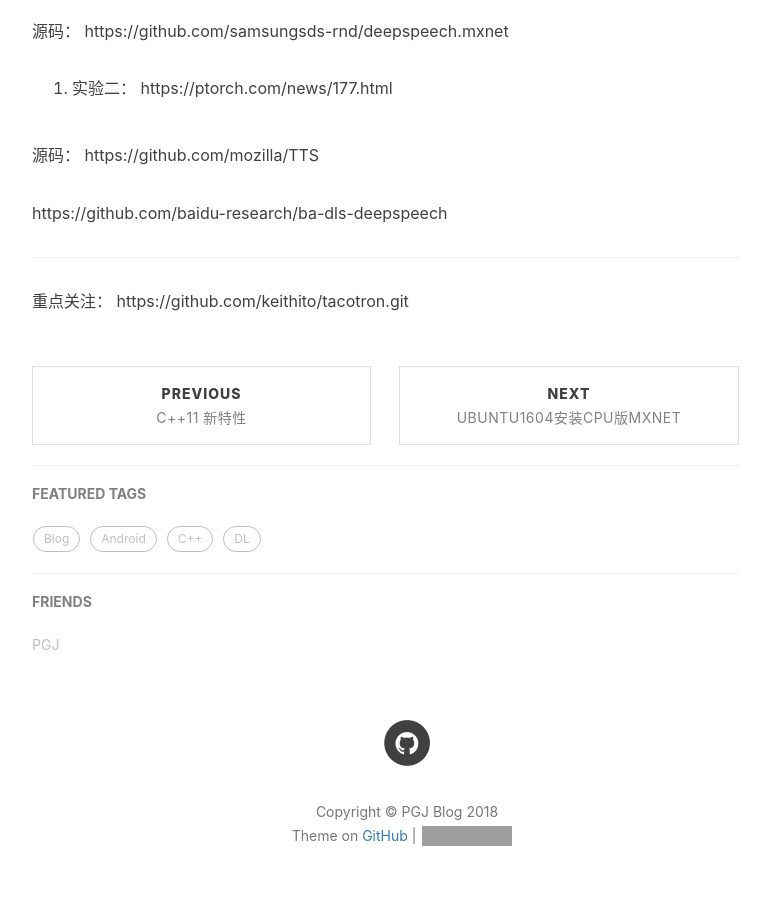
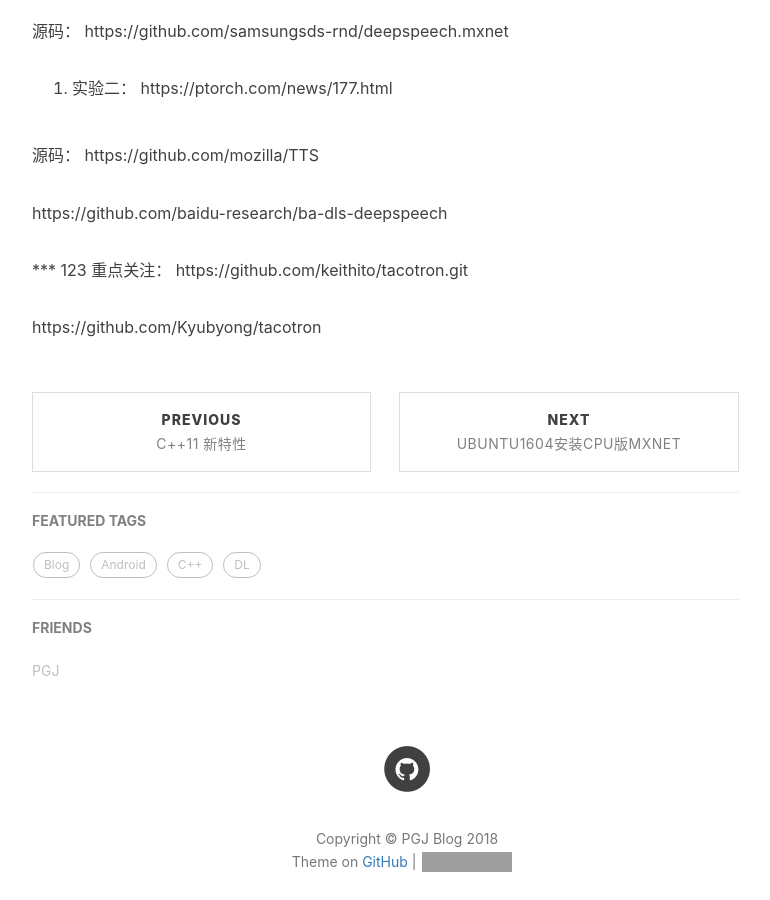
Before and after one commit to cddypang/cddypang.github.io, a Jekyll site: the page built from _posts/2018-08-28-端到端语音合成.md, in a window 1280 px wide and 900 px high, scrolled down 2077 px. Shown: the whole window, without its empty margins (233-1003 px from the left). Built offline with Jekyll 4.4.1, drawn with Linux system fonts in a browser that asks for light colours; nearby versions of some CDN libraries; comment, search, counter and statistics services are not loaded; grey boxes are pictures that could not be loaded.

Commit message:
Update 2018-08-28-端到端语音合成.md

```diff
--- a/_posts/2018-08-28-端到端语音合成.md
+++ b/_posts/2018-08-28-端到端语音合成.md
@@ -79,5 +79,7 @@ http://www.erogol.com/text-speech-deep-learning-architectures/
 
 https://github.com/baidu-research/ba-dls-deepspeech
 
-***
+*** 123
 重点关注： https://github.com/keithito/tacotron.git
+
+https://github.com/Kyubyong/tacotron
```
